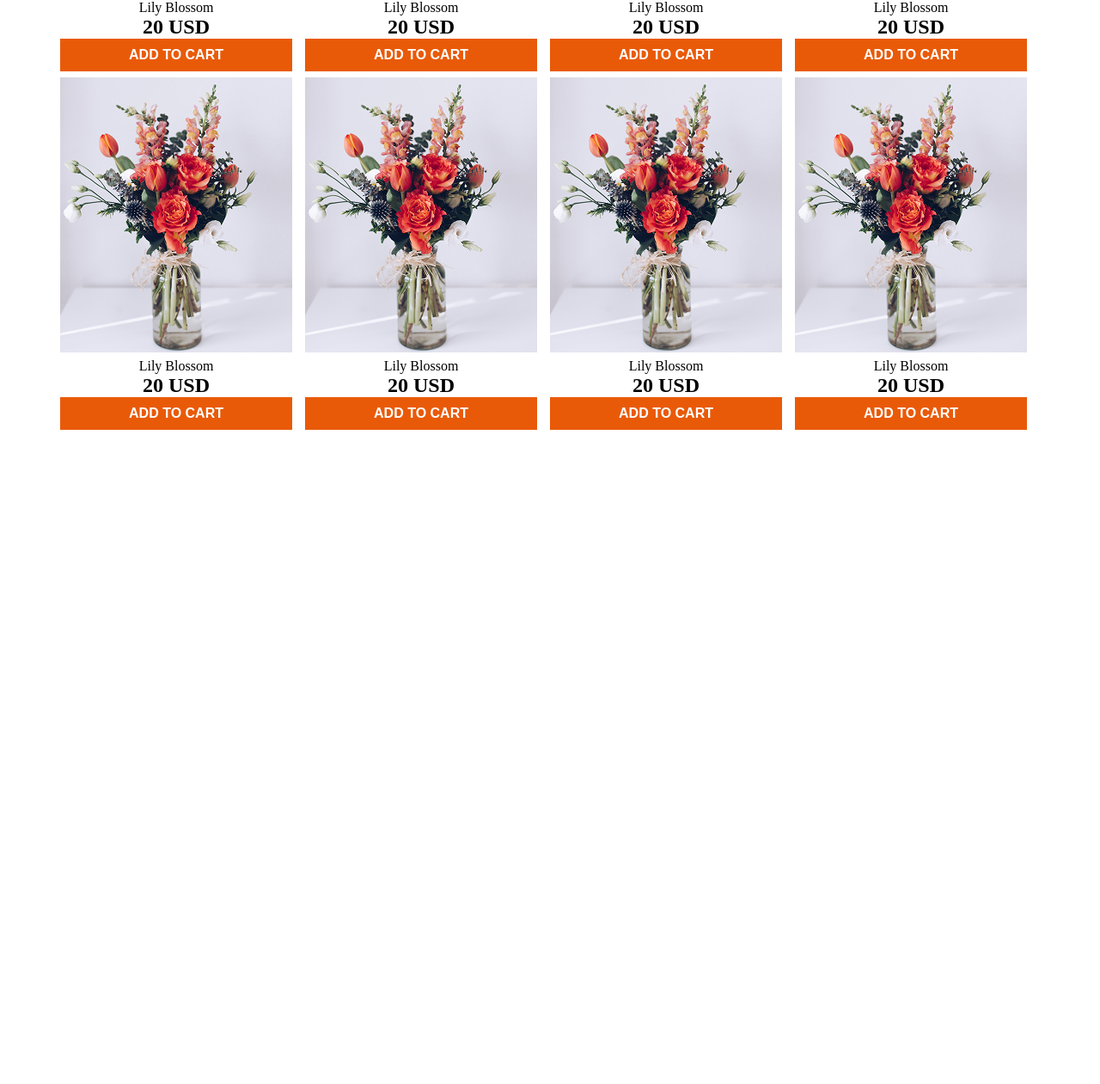
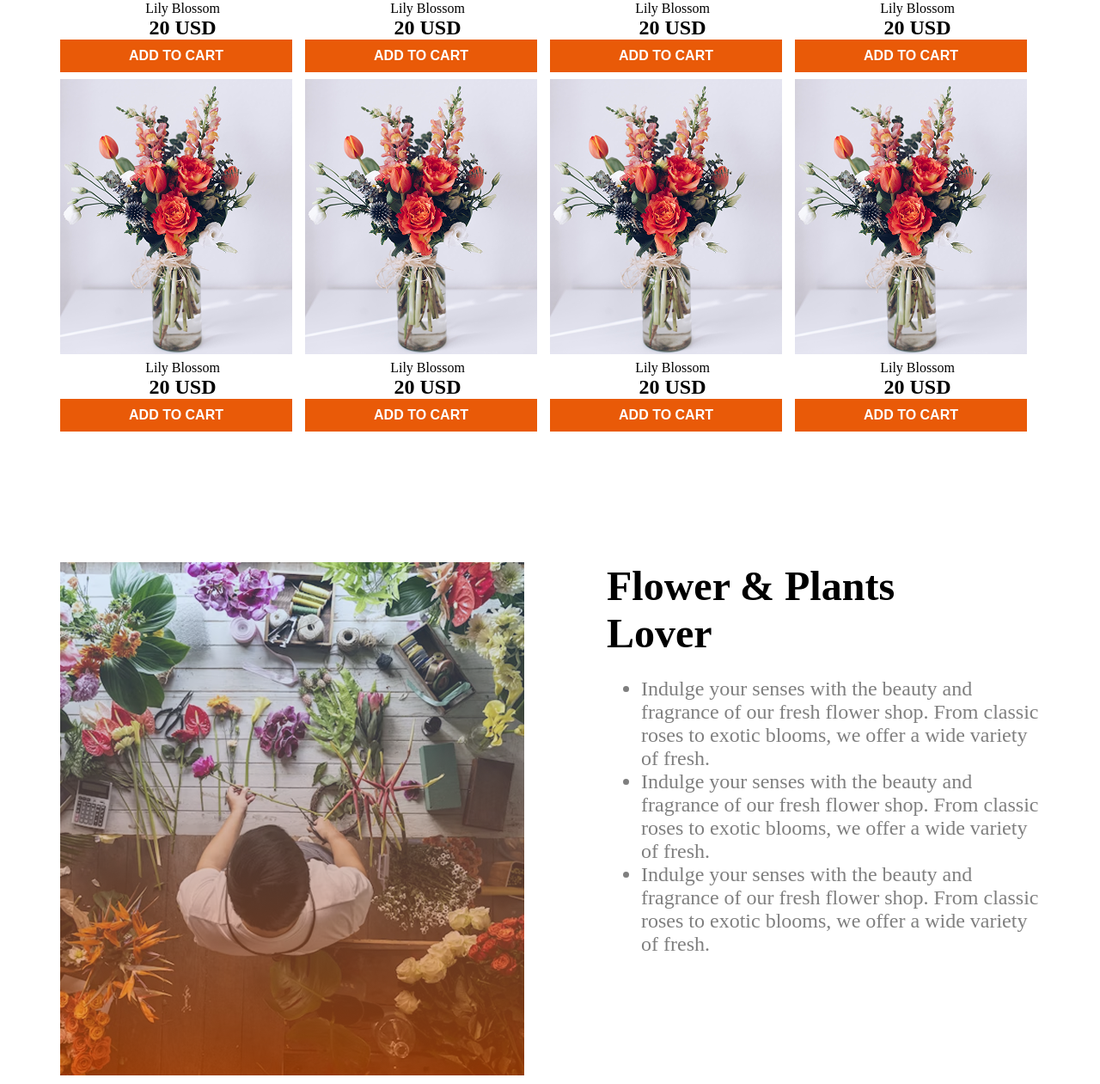
Before and after one commit to Kamran-8674/second-assignment, a plain HTML site: page index.html in a window 1280 px wide. Shown: the part 1159-2420 px from the top of the page at 86% size. Before the commit the page ends 1667 px from the top, so only its background shows below. Drawn offline with Linux system fonts and the light colour scheme.

Commit message:
added another banner

```diff
--- a/index.html
+++ b/index.html
@@ -79,6 +79,20 @@
             </div>
 
         </section>
+        <section class="section2">
+            <div class="banner2">
+                <img src="assets/flower-store.png" alt="">
+            </div>
+            <div class="lover">
+                <h5 class="banner2-title">Flower & Plants <br> Lover</h5>
+                <ul class="banner2-sub-title color-one">
+                    <li>Indulge your senses with the beauty and fragrance of our fresh flower shop. From classic roses to exotic blooms, we offer a wide variety of fresh.</li>
+                    <li>Indulge your senses with the beauty and fragrance of our fresh flower shop. From classic roses to exotic blooms, we offer a wide variety of fresh.</li>
+                    <li>Indulge your senses with the beauty and fragrance of our fresh flower shop. From classic roses to exotic blooms, we offer a wide variety of fresh.</li>
+                </ul>
+            </div>
+
+        </section>
     </main>
 
 </body>
--- a/styles.css
+++ b/styles.css
@@ -61,9 +61,10 @@ h5, p{
     /* margin-top: none; */
 }
 .card{
-    width: 270px;
+    /* width: 270px; */
+    width: 100%;
     height: 322px;
-    margin-top: 95px;
+    margin-top: 6rem;
 }
 .card-title{
     font-weight: 500;
@@ -85,7 +86,27 @@ h5, p{
     padding: 10px;
     color: white;
     width: 270px;
+    /* width: 100%; */
     border: none;
+}
+.section2{
+    max-width: 1140px;
+    margin: 15rem auto;
+    display: flex;
+}
+.banner2{
+
+}
+.lover{
+    margin-left: 6rem;
+}
+.banner2-title{
+    font-weight: bold;
+    font-size: 3rem;
+}
+.banner2-sub-title{
+    font-size: 1.5rem;
+    color: rgba(0, 0, 0, 0.5);
 }
 @media  screen and (max-width:576px) {
     .hide-on-mobile{
@@ -96,7 +117,11 @@ h5, p{
     }
     .card-container{
         display: grid;
-        grid-template-columns: repeat(1,1fr);
+        grid-template-columns: repeat(2,1fr);
+        gap: 0.5rem;
+    }
+    .section2{
+        flex-direction: column;
     }
 
 }
```
